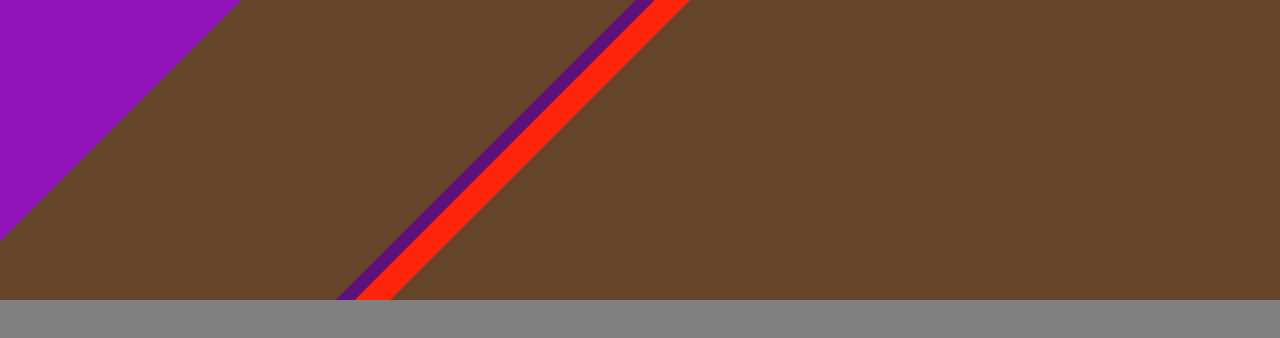
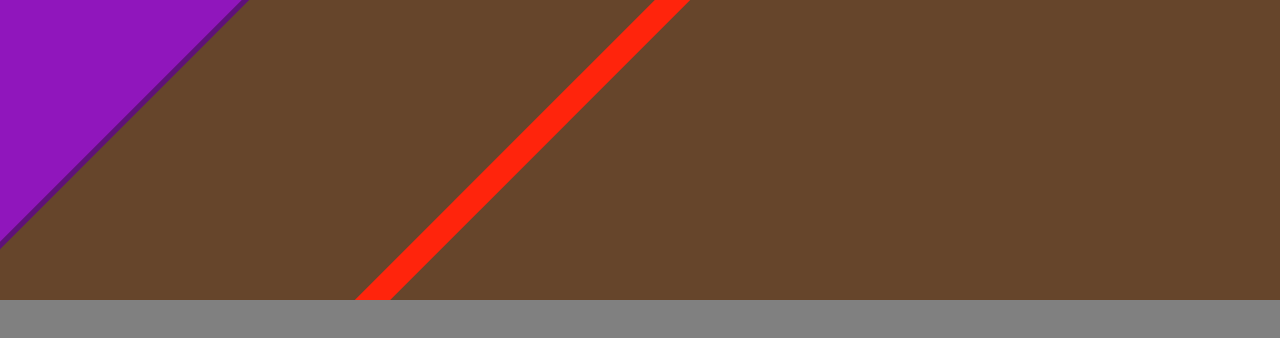
Before and after one commit to daverave13/dslusser.com, a plain HTML site: page restyled.html in a window 1280 px wide. Drawn offline with nearby package versions, Linux system fonts and the light colour scheme.

Commit message:
autocommit lol

```diff
--- a/stylesheets/restyled.css
+++ b/stylesheets/restyled.css
@@ -21,7 +21,7 @@
 .purple-shadow {
   height: 20px;
   width: 100%;
-  margin-left: -415x;
+  margin-left: -415px;
   background-color: #5e117a;
   transform: rotate(-45deg);
   position: relative;
```
